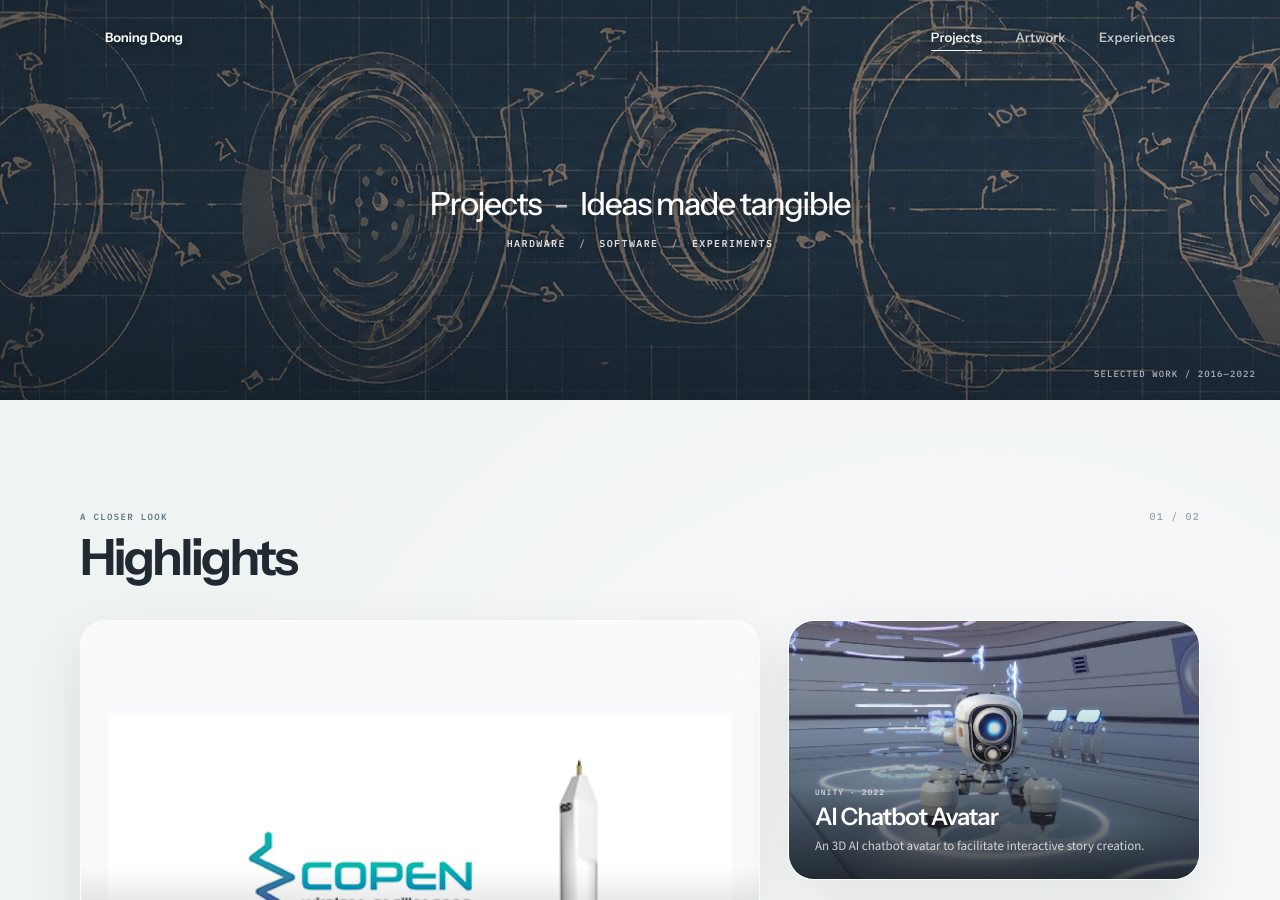
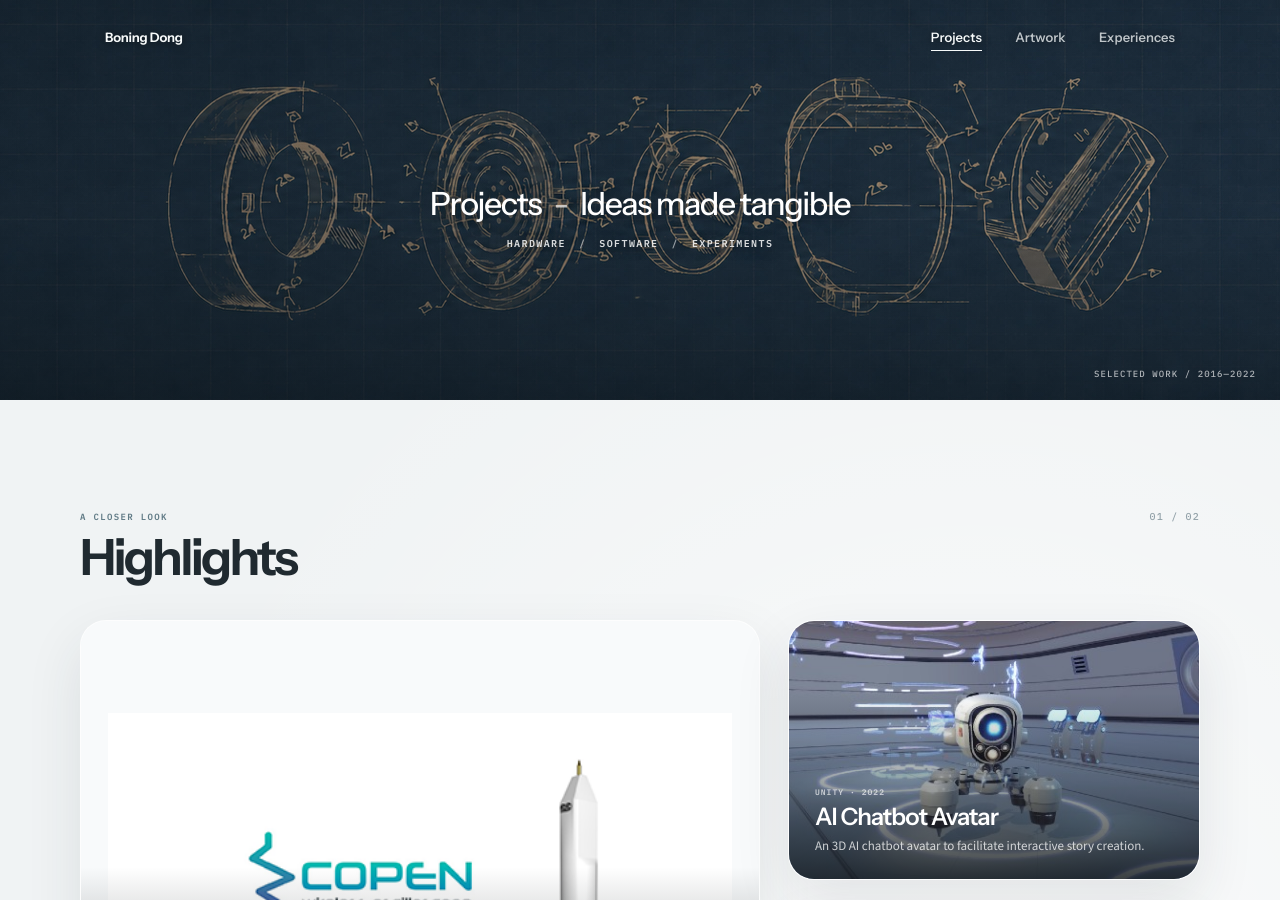
Before and after one commit to boningdong/boning-net, a Jekyll site: the page built from projects.html, in a window 1280 px wide and 900 px high. Built offline with Jekyll 4.4.1, drawn with Linux system fonts in a browser that asks for light colours.

Commit message:
fix: add breathing room to projects banner

```diff
--- a/_includes/pages/projects/hero.html
+++ b/_includes/pages/projects/hero.html
@@ -1,7 +1,7 @@
 {% assign newest_project = include.projects | first %}
 {% assign oldest_project = include.projects | last %}
 <header class="projects-hero" id="top">
-  <img class="projects-hero-image" src="{{ '/assets/img/showcase/projects-banner-hd.jpg' | relative_url }}" alt="Hand-drawn engineering sketches on dark blue blueprint paper" fetchpriority="high">
+  <img class="projects-hero-image" src="{{ '/assets/img/showcase/projects-banner-hd-v2.jpg' | relative_url }}" alt="Hand-drawn engineering sketches on dark blue blueprint paper" fetchpriority="high">
   <div class="projects-hero-copy">
     <h1>
       <span>Projects</span>
```
Also changed, not shown: assets/img/showcase/projects-banner-hd-v2.jpg (added).
